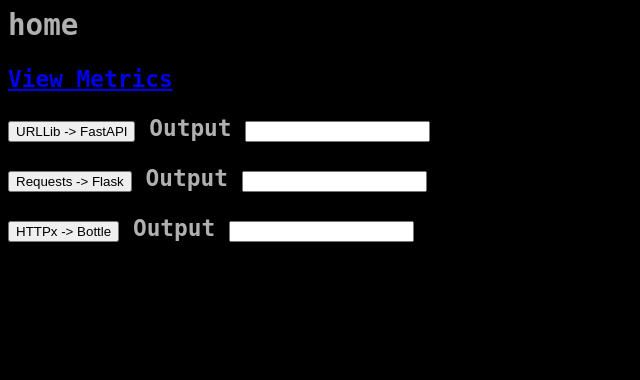
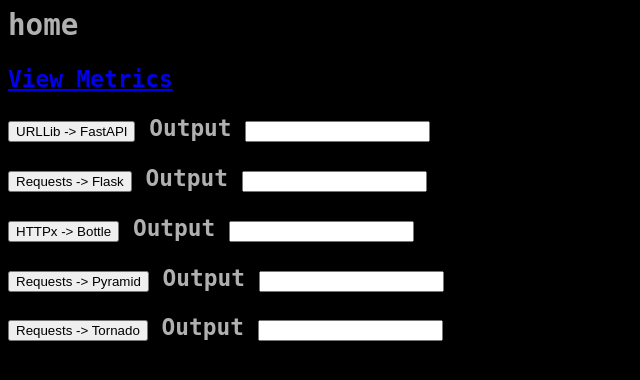
Before and after one commit to pmcollins/otel-demo, a Django app: template django/desktop/templates/desktop/index.html in a window 1280 px wide. Shown: the top 380 px of the page, without its empty margins (0-640 px from the left). Run offline with Django 4.2, Linux system fonts and the light colour scheme; the template is opened without the code that fills it, so the values that code supplies are empty; parts of the project's set-up code (start-up, migrations or seed data) failed here and were passed over.

Commit message:
add tornado

```diff
--- a/django/desktop/templates/desktop/index.html
+++ b/django/desktop/templates/desktop/index.html
@@ -63,6 +63,22 @@
     </label>
 </h3>
 
+<h3>
+    <input type="button" value="Requests -> Pyramid" onclick="mkRequest('/pyramid', 'pyramid-results')">
+    <label>
+        <span>Output</span>
+        <input type="text" id="pyramid-results">
+    </label>
+</h3>
+
+<h3>
+    <input type="button" value="Requests -> Tornado" onclick="mkRequest('/tornado', 'tornado-results')">
+    <label>
+        <span>Output</span>
+        <input type="text" id="tornado-results">
+    </label>
+</h3>
+
 </body>
 
 </html>
--- a/django/desktop/urls.py
+++ b/django/desktop/urls.py
@@ -1,6 +1,6 @@
 from django.urls import path
 
-from . import views
+from desktop import views
 
 urlpatterns = [
     path("", views.index, name="index"),
@@ -8,4 +8,6 @@
     path("fastapi/", views.fastapi, name="fastapi"),
     path("flask/", views.flask, name="flask"),
     path("bottle/", views.bottle, name="bottle"),
+    path("pyramid/", views.pyramid, name="pyramid"),
+    path("tornado/", views.tornado, name="tornado"),
 ]
```
Also changed, not shown: django/desktop/views.py (+8 -0 lines), pyramid/main.py (added, +17 -0 lines), tornado/main.py (added, +15 -0 lines), 3 other files.
